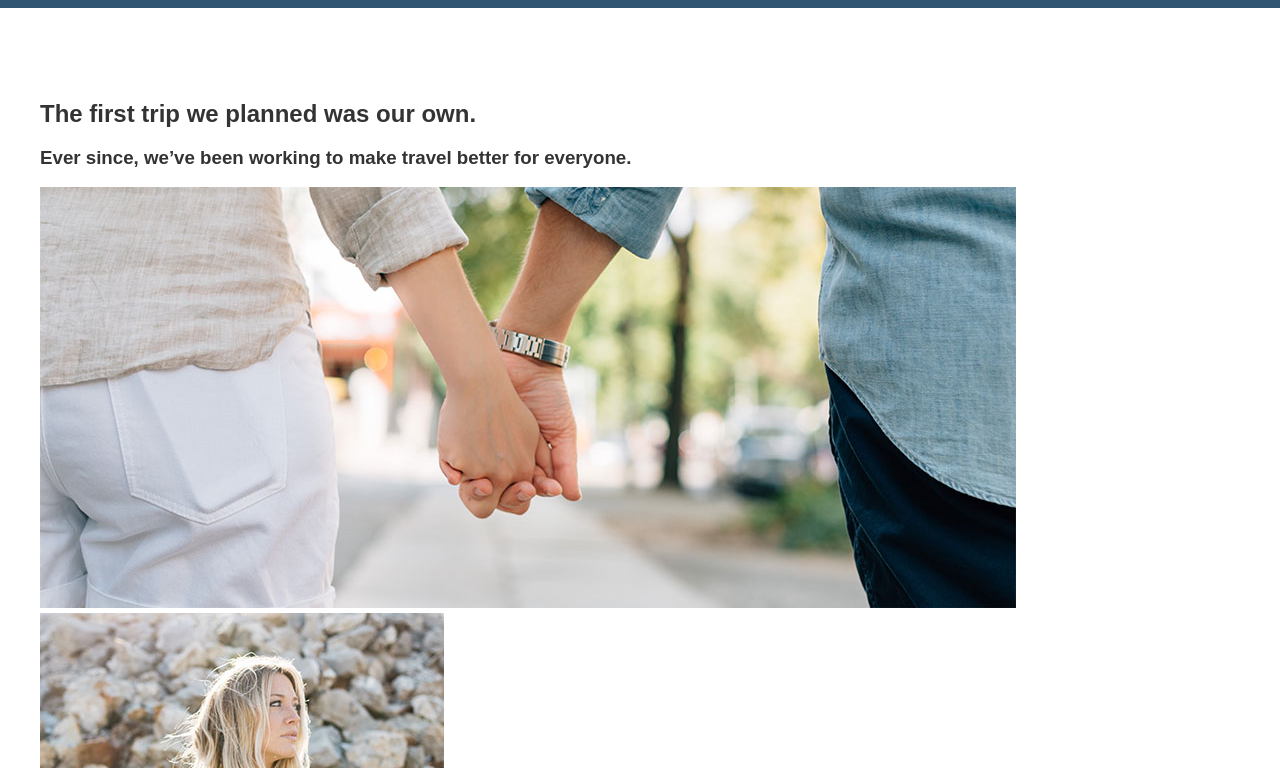
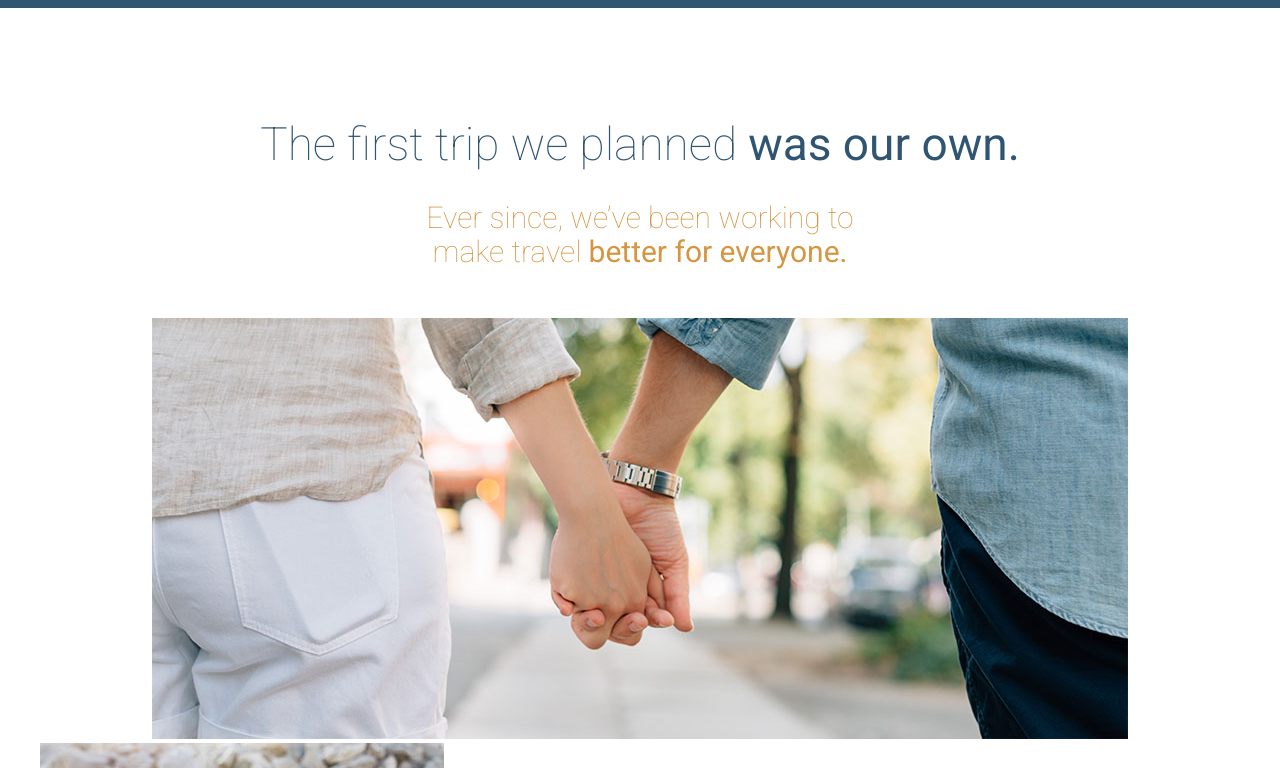
Before and after one commit to deedeeh/BACK_Sept19, a website: page websites /travel_agency/app/index.html in a window 1280 px wide. Shown: the part 772-1540 px from the top of the page. Drawn offline with Linux system fonts and the light colour scheme.

Commit message:
Style the first section by id our-beginning with modifiers and mixins for different screens

```diff
--- a/websites /travel_agency/app/assets/styles/base/_global.css
+++ b/websites /travel_agency/app/assets/styles/base/_global.css
@@ -1,5 +1,5 @@
 body {
-  font-family: "Robato", sans-serif;
+  font-family: "Roboto", sans-serif;
   color: #333;
 }
 
--- /dev/null
+++ b/websites /travel_agency/app/assets/styles/modules/_headline.css
@@ -0,0 +1,43 @@
+.headline {
+  font-weight: 300;
+  font-size: 1.9rem;
+  color: $mainBlue;
+
+  @mixin atSmall {
+    font-size: 2.875rem;
+  }
+
+  &--centered {
+    text-align: center;
+  }
+
+  &--orange {
+    color: $mainOrange;
+  }
+
+  &--small {
+    font-size: 1.2rem;
+
+    @mixin atSmall {
+      font-size: 1.875rem;
+    }
+  }
+
+  &--narrow {
+    margin-left: auto;
+    margin-right: auto;
+    max-width: 480px;
+  }
+
+  &--light {
+    font-weight: 100;
+  }
+
+  &--b-margin-small {
+    margin-bottom: 0.5em;
+  }
+
+  &--b-margin-large {
+    margin-bottom: 1.6em;
+  }
+}
--- a/websites /travel_agency/app/assets/styles/modules/_page-section.css
+++ b/websites /travel_agency/app/assets/styles/modules/_page-section.css
@@ -1,6 +1,9 @@
 .page-section {
-  padding: 4.5rem 0;
+  padding: 1.2rem 0;
 
+  @mixin atMedium {
+    padding: 4.5rem 0;
+  }
   &--blue {
     background-color: $mainBlue;
     color: #fff;
--- a/websites /travel_agency/app/assets/styles/modules/_wrapper.css
+++ b/websites /travel_agency/app/assets/styles/modules/_wrapper.css
@@ -2,4 +2,13 @@
   margin: 0 auto;
   padding: 0 18px;
   max-width: 1200px;
+
+  &--medium {
+    max-width: 976px;
+  }
+
+  .wrapper {
+    padding-left: 0;
+    padding-right: 0;
+  }
 }
--- a/websites /travel_agency/app/assets/styles/styles.css
+++ b/websites /travel_agency/app/assets/styles/styles.css
@@ -6,3 +6,4 @@
 @import "modules/_btn";
 @import "modules/_wrapper";
 @import "modules/_page-section";
+@import "modules/_headline";
--- a/websites /travel_agency/app/index.html
+++ b/websites /travel_agency/app/index.html
@@ -3,9 +3,8 @@
   <head>
     <meta name="viewport" content="width=device-width, initial-scale=1" />
     <link
-      href="https://fonts.googleapis.com/css?family=Roboto:400,100,300,500,700"
+      href="https://fonts.googleapis.com/css?family=Roboto:100,300,400,500,700&display=swap"
       rel="stylesheet"
-      type="text/css"
     />
     <title>Clear View Escapes</title>
     <meta
@@ -79,17 +78,25 @@
 
     <div id="our-beginning" class="page-section">
       <div class="wrapper">
-        <h2>The first trip we planned was our own.</h2>
-        <h3>
-          Ever since, we&rsquo;ve been working to make travel better for
-          everyone.
+        <h2
+          class="headline headline--centered headline--light headline--b-margin-small"
+        >
+          The first trip we planned <strong>was our own.</strong>
+        </h2>
+        <h3
+          class="headline headline--centered headline--orange headline--small headline--narrow headline--light headline--b-margin-large"
+        >
+          Ever since, we&rsquo;ve been working to make travel
+          <strong>better for everyone.</strong>
         </h3>
-        <img
-          src="assets/images/first-trip.jpg"
-          alt="Couple walking down a street."
-        />
+        <div class="wrapper wrapper--medium">
+          <img
+            src="assets/images/first-trip.jpg"
+            alt="Couple walking down a street."
+          />
+        </div>
         <img src="assets/images/our-start.jpg" alt="Our founder, Jane Doe" />
-        <h2>Here&rsquo;s how we got started&hellip;</h2>
+        <h2 class="headline">Here&rsquo;s how we got started&hellip;</h2>
         <p>
           Lorem ipsum dolor sit amet, consectetur adipisicing elit, sed do
           eiusmod tempor incididunt ut labore et dolore magna aliqua. Ut enim ad
--- a/websites /travel_agency/app/temp/styles/styles.css
+++ b/websites /travel_agency/app/temp/styles/styles.css
@@ -451,7 +451,7 @@ template {
 }
 
 body {
-  font-family: "Robato", sans-serif;
+  font-family: "Roboto", sans-serif;
   color: #333;
 }
 
@@ -552,11 +552,77 @@ img {
   max-width: 1200px;
 }
 
+.wrapper--medium {
+    max-width: 976px;
+  }
+
+.wrapper .wrapper {
+    padding-left: 0;
+    padding-right: 0;
+  }
+
 .page-section {
-  padding: 4.5rem 0;
+  padding: 1.2rem 0;
 }
+
+@media (min-width: 800px) {
+
+.page-section {
+    padding: 4.5rem 0
+}
+  }
 
 .page-section--blue {
     background-color: #2f5572;
     color: #fff;
   }
+
+.headline {
+  font-weight: 300;
+  font-size: 1.9rem;
+  color: #2f5572;
+}
+
+@media (min-width: 530px) {
+
+.headline {
+    font-size: 2.875rem
+}
+  }
+
+.headline--centered {
+    text-align: center;
+  }
+
+.headline--orange {
+    color: #d59541;
+  }
+
+.headline--small {
+    font-size: 1.2rem;
+  }
+
+@media (min-width: 530px) {
+
+.headline--small {
+      font-size: 1.875rem
+  }
+  }
+
+.headline--narrow {
+    margin-left: auto;
+    margin-right: auto;
+    max-width: 480px;
+  }
+
+.headline--light {
+    font-weight: 100;
+  }
+
+.headline--b-margin-small {
+    margin-bottom: 0.5em;
+  }
+
+.headline--b-margin-large {
+    margin-bottom: 1.6em;
+  }
```
